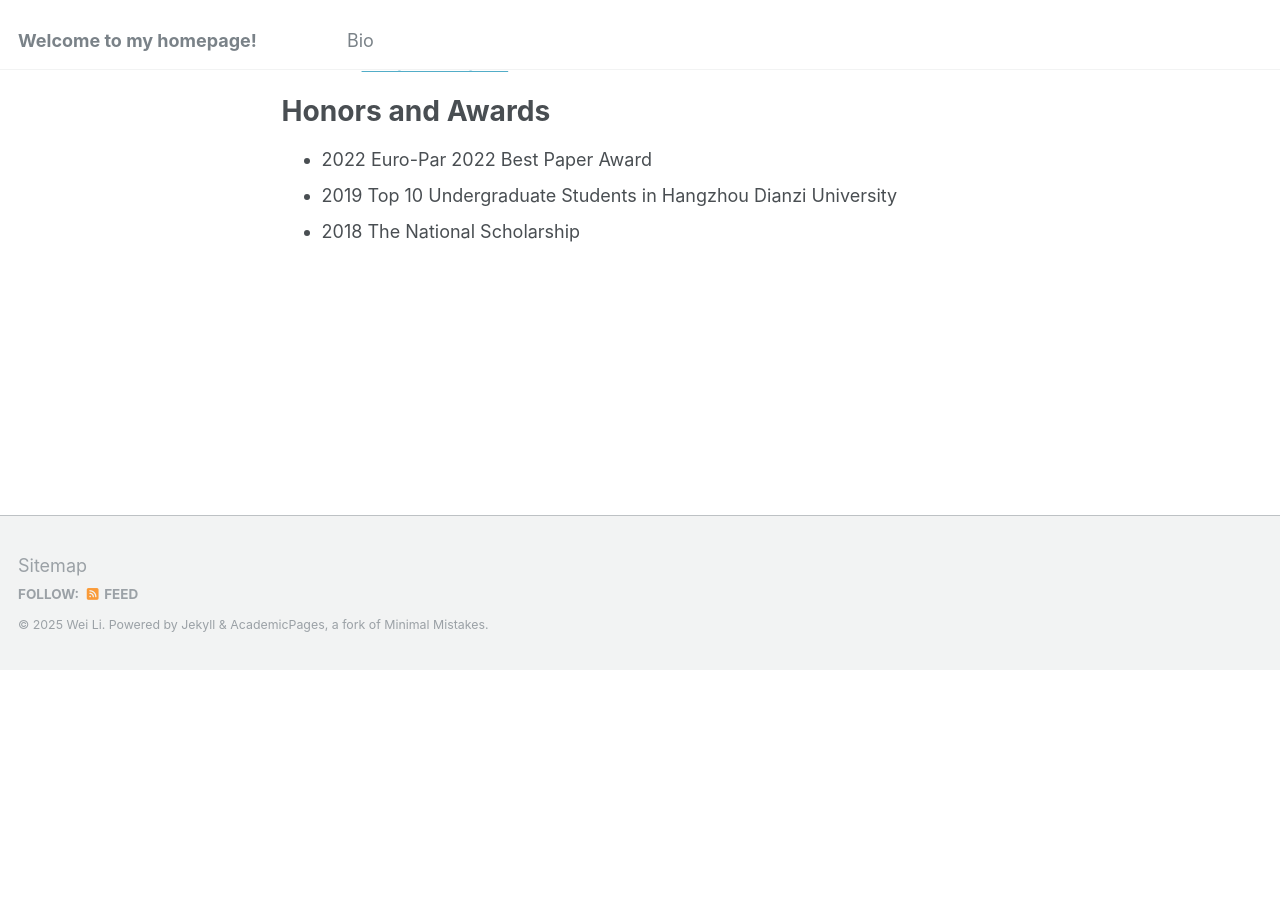
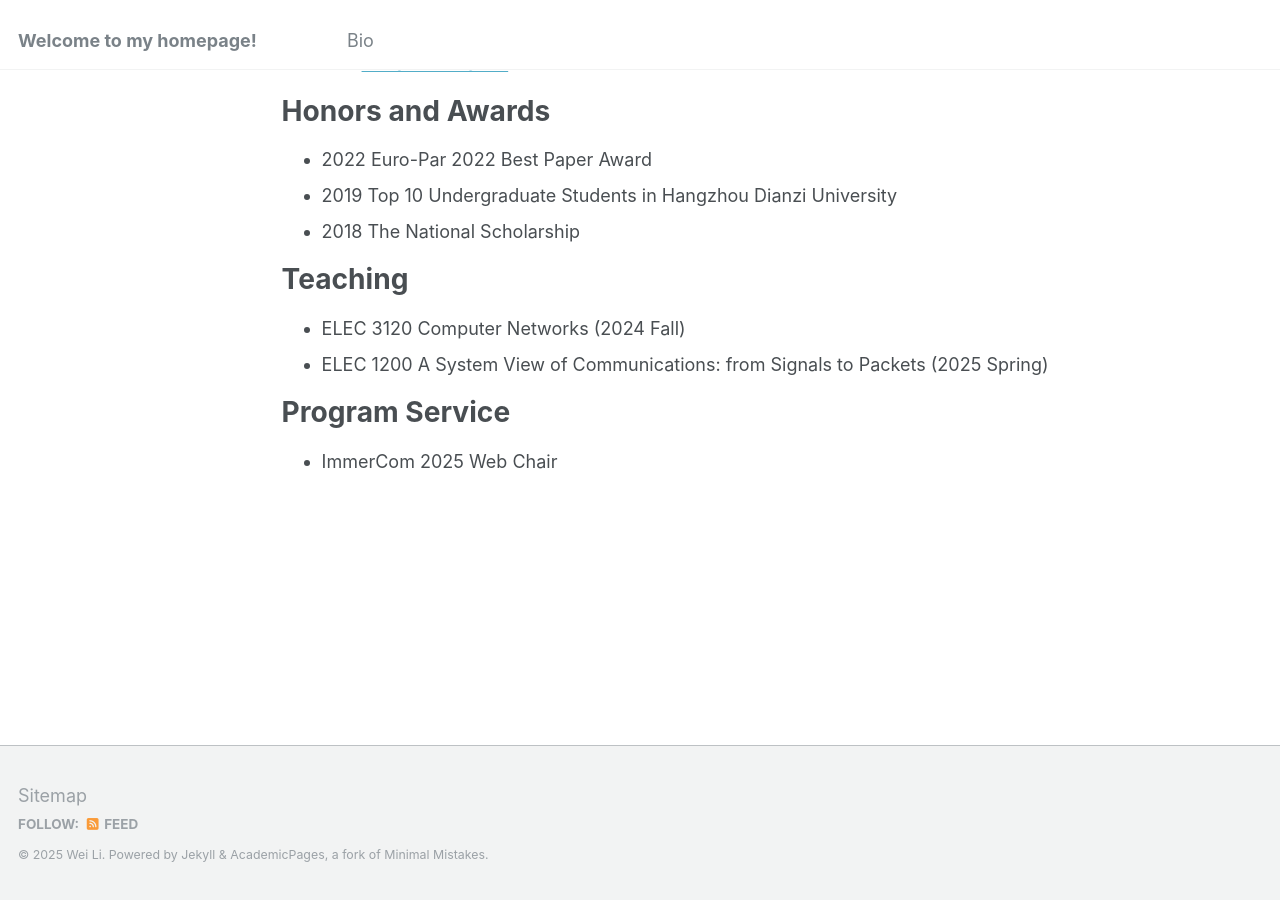
Before and after one commit to LW945/lw945.github.io, a Jekyll site: the page built from _pages/cv.md, in a window 1280 px wide and 900 px high, scrolled down 803 px. Built offline with Jekyll 4.4.1, drawn with Linux system fonts in a browser that asks for light colours; before the commit the page ends 1474 px from its top, so only the background shows below that.

Commit message:
Update teaching and program service.

```diff
--- a/_pages/cv.md
+++ b/_pages/cv.md
@@ -41,6 +41,15 @@ Honors and Awards
 * 2019 Top 10 Undergraduate Students in Hangzhou Dianzi University
 * 2018 The National Scholarship
 
+Teaching
+======
+* ELEC 3120 Computer Networks (2024 Fall)
+* ELEC 1200 A System View of Communications: from Signals to Packets (2025 Spring)
+
+Program Service
+======
+* ImmerCom 2025 Web Chair
+
 <!-- Skills
 ======
 * Skill 1
```
